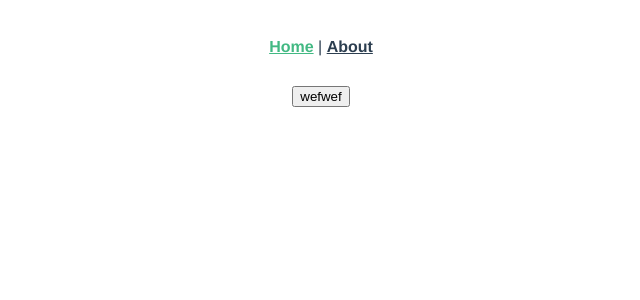
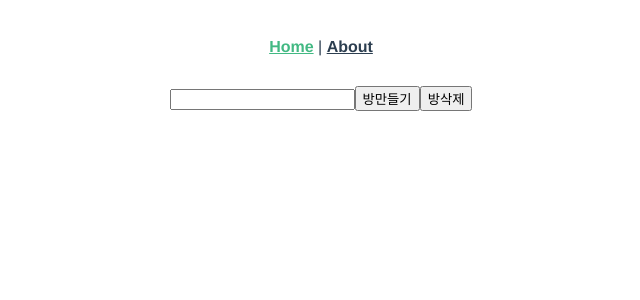
Before and after one commit to ydh0520/OneCard, a Vue app: page / in a window 1280 px wide. Shown: the top 300 px of the page, without its empty margins (319-959 px from the left). Built offline with nearby package versions, Linux system fonts and the light colour scheme.

Commit message:
basic room function

```diff
--- a/src/views/Home.vue
+++ b/src/views/Home.vue
@@ -1,7 +1,9 @@
 <template>
   <div class="home">
    <div>
-     <button @click="make()">wefwef</button>
+     <input type="text" :v-bind="inputtitle">
+     <button @click="makeroom()">방만들기</button>
+     <button @click="removeroom()">방삭제</button>
    </div>
   </div>
 </template>
@@ -14,11 +16,26 @@ export default {
   name: 'home',
   components: {
   },
+  data(){
+    return{
+      inputtitle:'',
+      currentroomid:'',
+    }
+  },
   methods:{
-    make(){
-      firebase.database().ref('/').set({
-        test:'test4'
+    makeroom(){
+      var room=firebase.database().ref('/room').push({
+        title : '',
+        player:['me'],
+        option:{
+          playerlimit:6,
+          rule:'basic'
+        }
       })
+      this.currentroomid=room.key;
+    },
+    removeroom(){
+      firebase.database().ref('/room/'+this.currentroomid).remove();
     }
   }
 }
```
